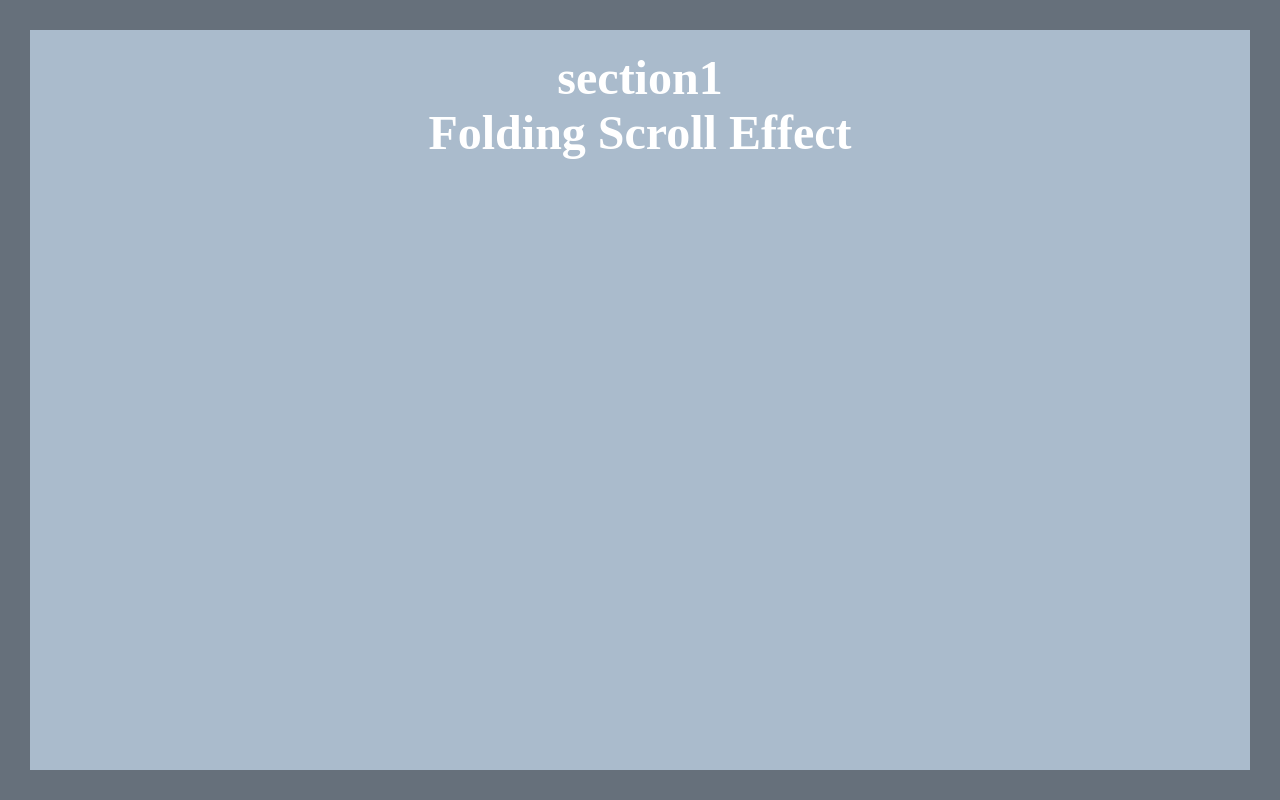
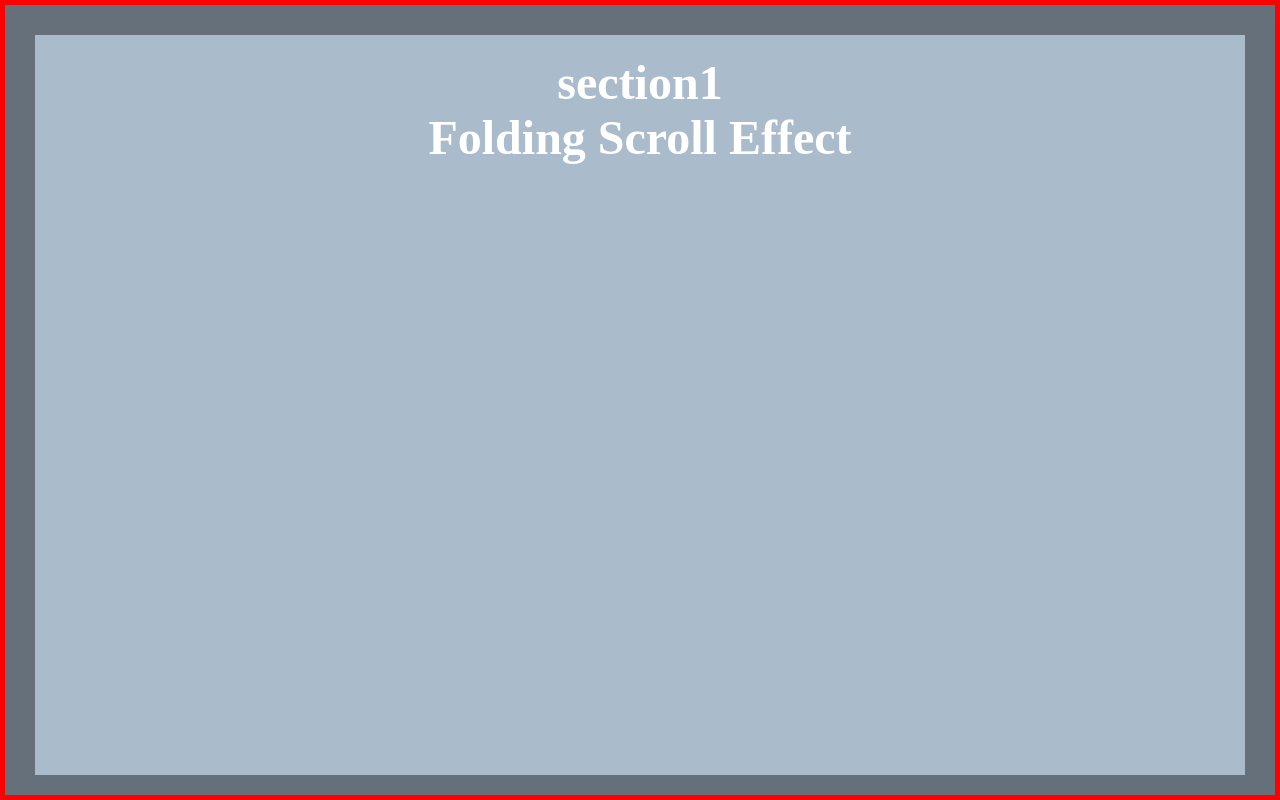
Before and after one commit to csslick/folding-scroll, a plain HTML site: page index.html in a window 1280 px wide. Shown: the top 800 px of the page. Drawn offline with nearby package versions, Linux system fonts and the light colour scheme.

Commit message:
Update index.html

```diff
--- a/index.html
+++ b/index.html
@@ -2,7 +2,9 @@
 <html lang="en">
 <head>
   <meta charset="UTF-8">
-	<title>jQuery toggle</title>
+  <meta name="viewport" content="width=device-width, initial-scale=1.0">
+  <meta http-equiv="X-UA-Compatible" content="ie=edge">
+  <title>Folding Scroll</title>
   <script src="https://cdnjs.cloudflare.com/ajax/libs/jquery/3.2.1/jquery.min.js"></script>
   <style>
     *{
@@ -13,6 +15,13 @@
     h1,h2{
       font-size: 3em;
       color: #fff;
+    }
+    .wrap{
+      width: 100vw;
+      height: 100vh;
+      border:5px solid red;
+      position: relative;
+      overflow: scroll;
     }
     #s1, #s2, #s3, #s4{
       position: relative;
@@ -39,6 +48,8 @@
   </style>
 </head>
 <body>
+<!-- wrapper 추가로 스크롤시 흔들림 수정-->
+<div class="wrap">
   <section id="s1">
     <h1>section1</h1>
     <h2>Folding Scroll Effect</h2>
@@ -54,20 +65,19 @@
     <h1>section4</h1>
     <p><a href="#" style="color:red;">맨 위로</a></p>
   </section>
-
+</div>
 <script>
-
   $(function(){
     var s1_top = $('#s1').offset().top;
     var s2_top = $('#s2').offset().top;
     var s3_top = $('#s3').offset().top;
     var s4_top = $('#s4').offset().top;
+    // console.log(s2_top,s3_top,s4_top);
+    $('.wrap').scrollTop(0);
 
-      $(window).scrollTop(0);
-
-      $(window).scroll(function(){
+    $('.wrap').scroll(function(){
       // 윈도우 수직 이동값
-        var wScroll = $(window).scrollTop();
+      var wScroll = $('.wrap').scrollTop();
       // console.log(wScroll);
 
       console.log($('#s2').offset().top);
@@ -83,7 +93,6 @@
     });
 
   });
-
 </script>
 </body>
 </html>
```
Lines whose indentation alone changed are shown as unchanged.
